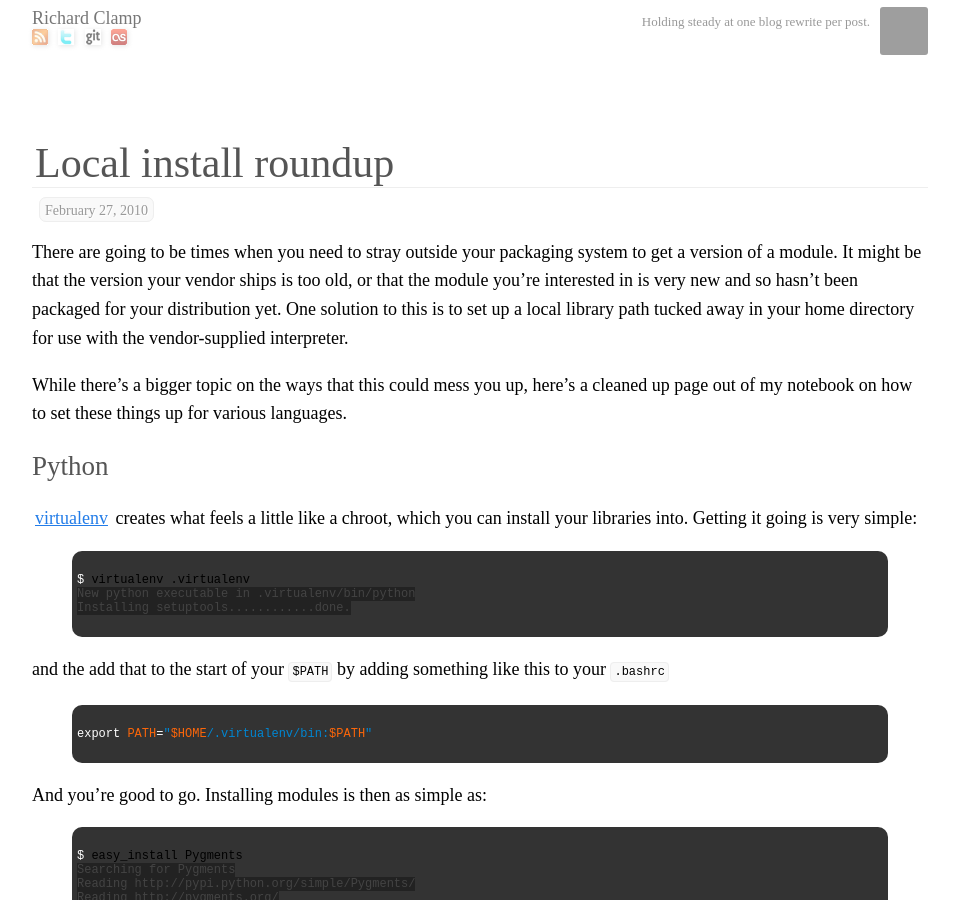
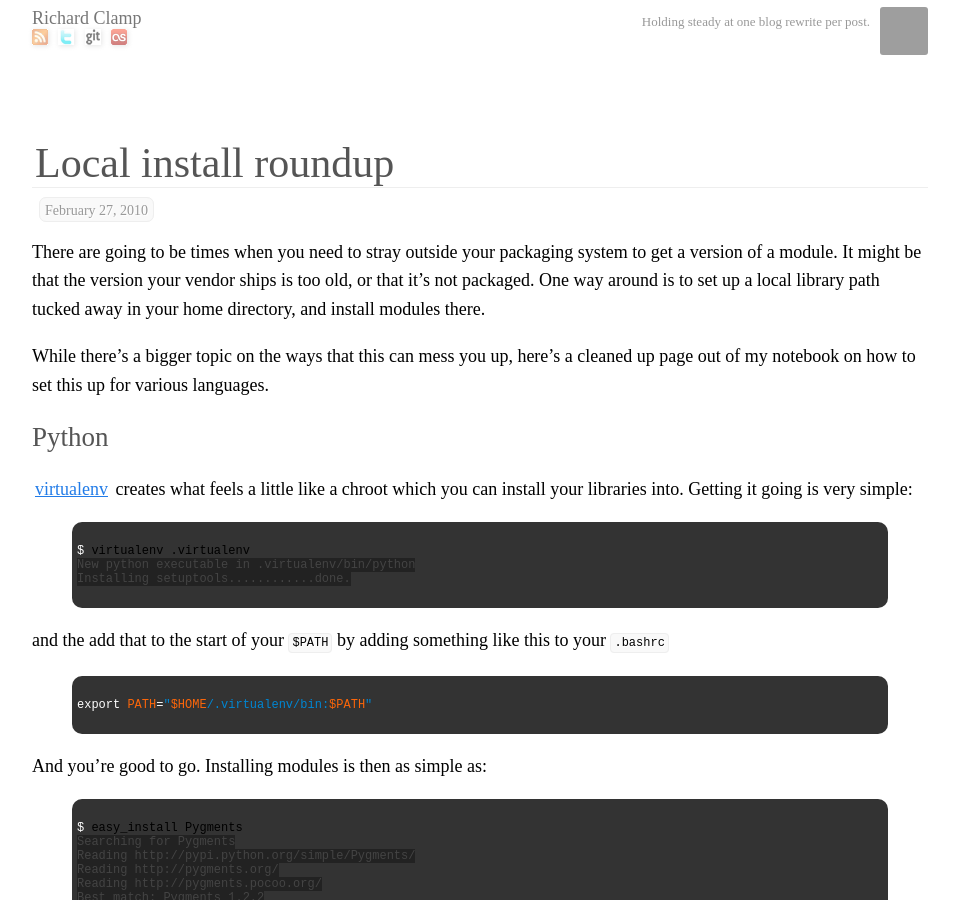
Before and after one commit to richardc/blog, a Jekyll site: the page built from _posts/2010-02-27-local-install.markdown, in a window 1280 px wide and 900 px high. Shown: the whole window, without its empty margins (160-1119 px from the left). Built offline with Jekyll 4.4.1, drawn with Linux system fonts in a browser that asks for light colours; Markdown is read by kramdown in place of the engine named in the settings; comment, search, counter and statistics services are not loaded; grey boxes are pictures that could not be loaded.

Commit message:
an edit pass

```diff
--- a/_posts/2010-02-27-local-install.markdown
+++ b/_posts/2010-02-27-local-install.markdown
@@ -5,21 +5,20 @@ title: Local install roundup
 
 There are going to be times when you need to stray outside your packaging
 system to get a version of a module. It might be that the version your vendor
-ships is too old, or that the module you're interested in is very new and so
-hasn't been packaged for your distribution yet. One solution to this is to set
-up a local library path tucked away in your home directory for use with the
-vendor-supplied interpreter.
+ships is too old, or that it's not packaged. One way around is to set up a
+local library path tucked away in your home directory, and install modules
+there.
 
-While there's a bigger topic on the ways that this could mess you up, here's a
-cleaned up page out of my notebook on how to set these things up for various
+While there's a bigger topic on the ways that this can mess you up, here's a
+cleaned up page out of my notebook on how to set this up for various
 languages.
 
 
 ## Python
 
-[virtualenv](http://pypi.python.org/pypi/virtualenv) creates what feels
-a little like a chroot, which you can install your libraries into.  Getting
-it going is very simple:
+[virtualenv](http://pypi.python.org/pypi/virtualenv) creates what feels a
+little like a chroot which you can install your libraries into. Getting it
+going is very simple:
 
 {% highlight console %}
 $ virtualenv .virtualenv
```
